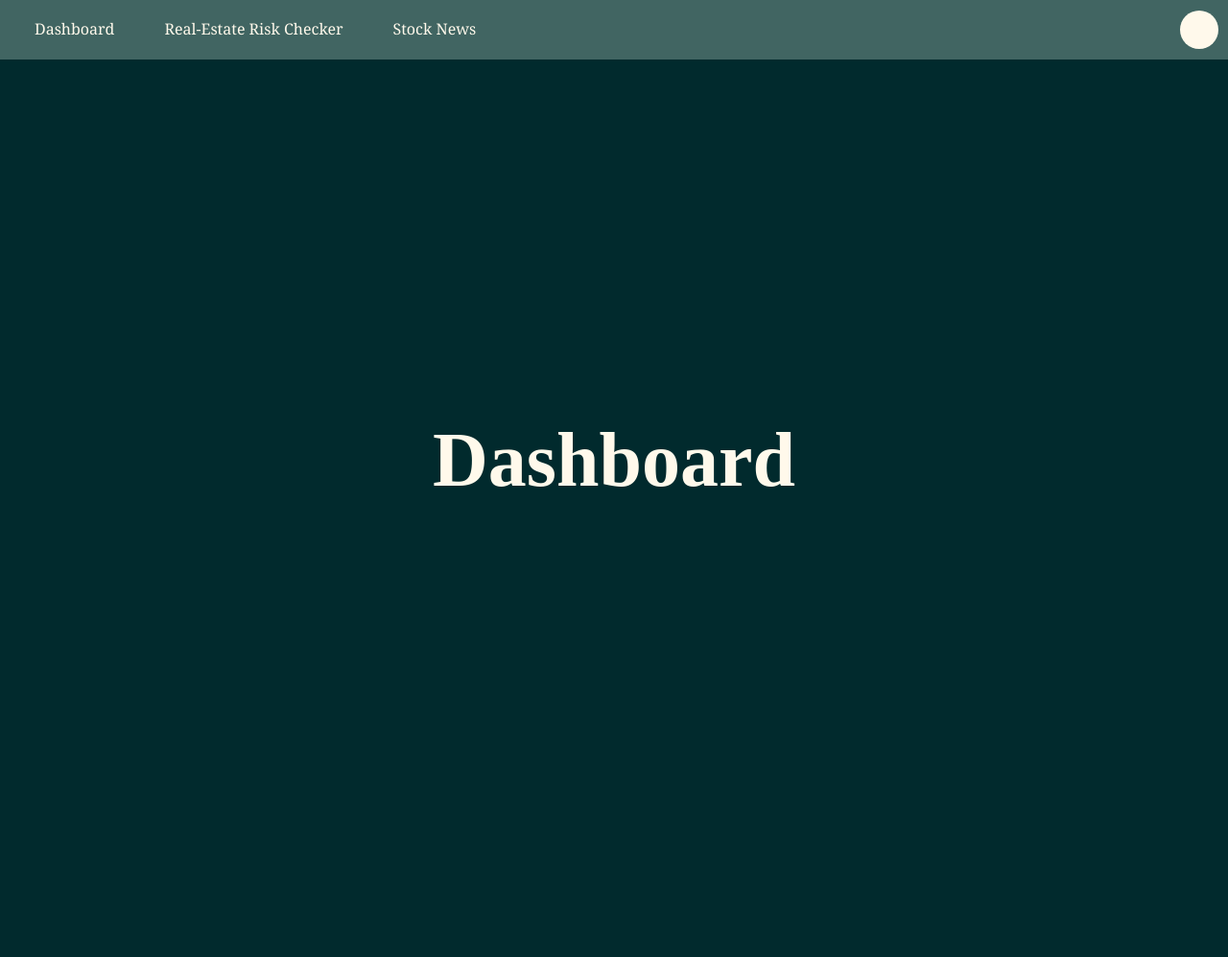
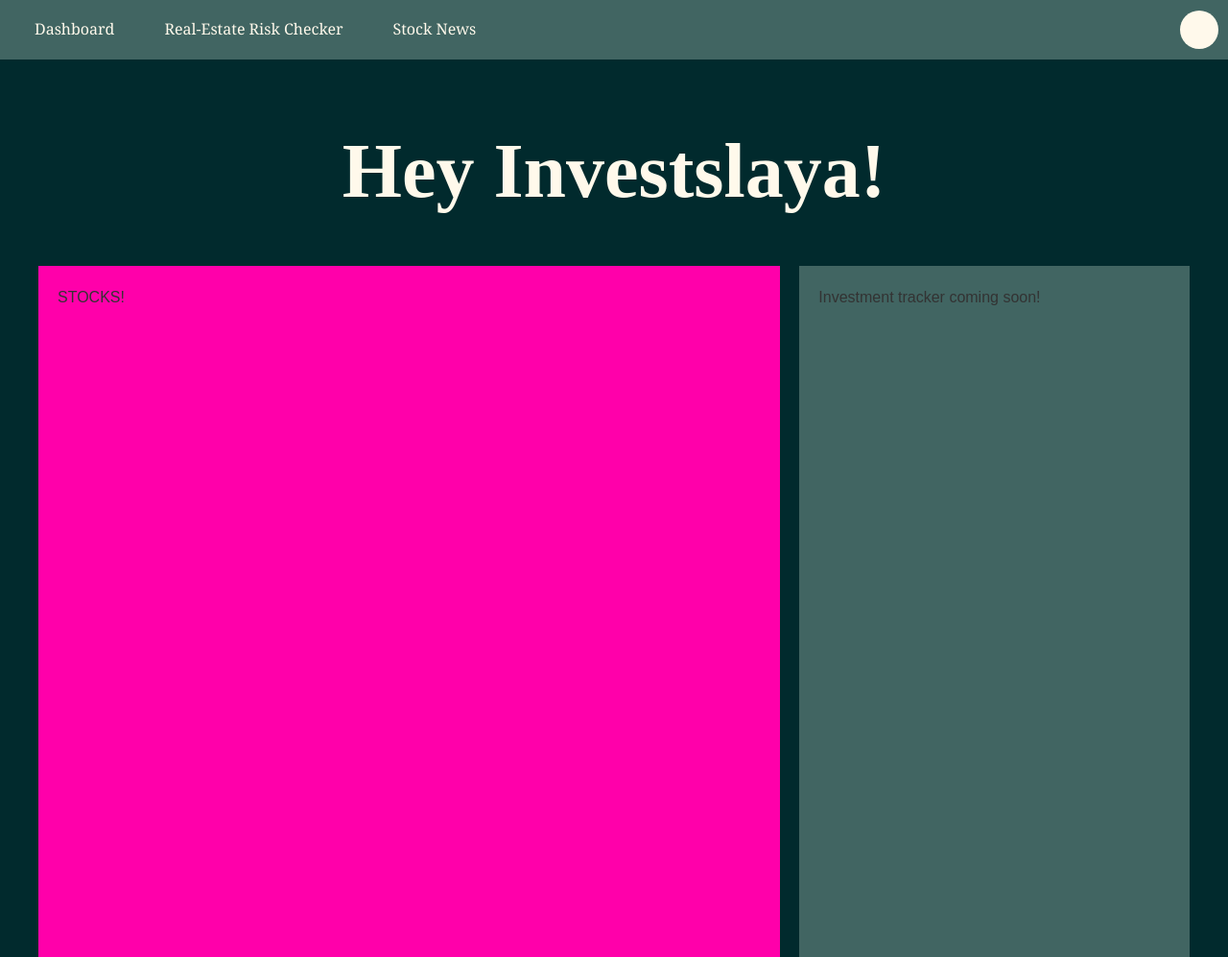
Before and after one commit to snehanangunoori/WeHack25, a plain HTML site: page dashboard.html in a window 1280 px wide. Shown: the whole page at 96% size. Before the commit the page ends 860 px from the top, so only its background shows below. Drawn offline with Linux system fonts and the light colour scheme.

Commit message:
Added placeholders on dashboard

```diff
--- a/dashboard.html
+++ b/dashboard.html
@@ -12,7 +12,7 @@
     <div id="navbar"></div>
 
     <div class="content">
-        <h1>Dashboard</h1>
+        <h1>Hey Investslaya!</h1>
     </div>
 
     <script>
@@ -32,6 +32,8 @@
             align-items: center;
             margin: 0;
             height: 100vh;
+            width: 100%;
+            height: 100%;
         }
 
         #navbar {
@@ -45,7 +47,31 @@
             align-items: center;
             flex-grow: 1;
         }
+
+        .container {
+            display: flex;
+            width: 100%;
+            height: 90vh;
+            gap: 20px;
+        }
+
+        .left-box {
+        flex: 2;
+        background-color: #f0a; /* pink-ish */
+        padding: 20px;
+        }
+
+        .right-box {
+        flex: 1;
+        background-color: #416562;
+        padding: 20px;
+        }
+
     </style>
+    <div class="container">
+        <div class="left-box">STOCKS!</div>
+        <div class="right-box">Investment tracker coming soon!</div>
+    </div>
 
 </body>
 
```
